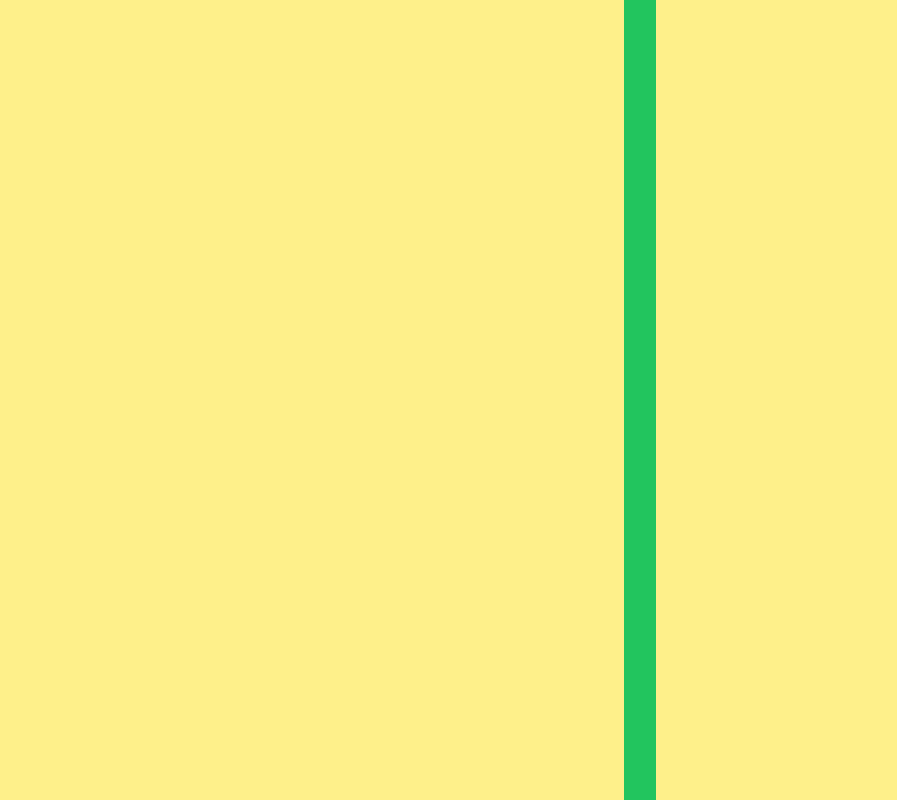
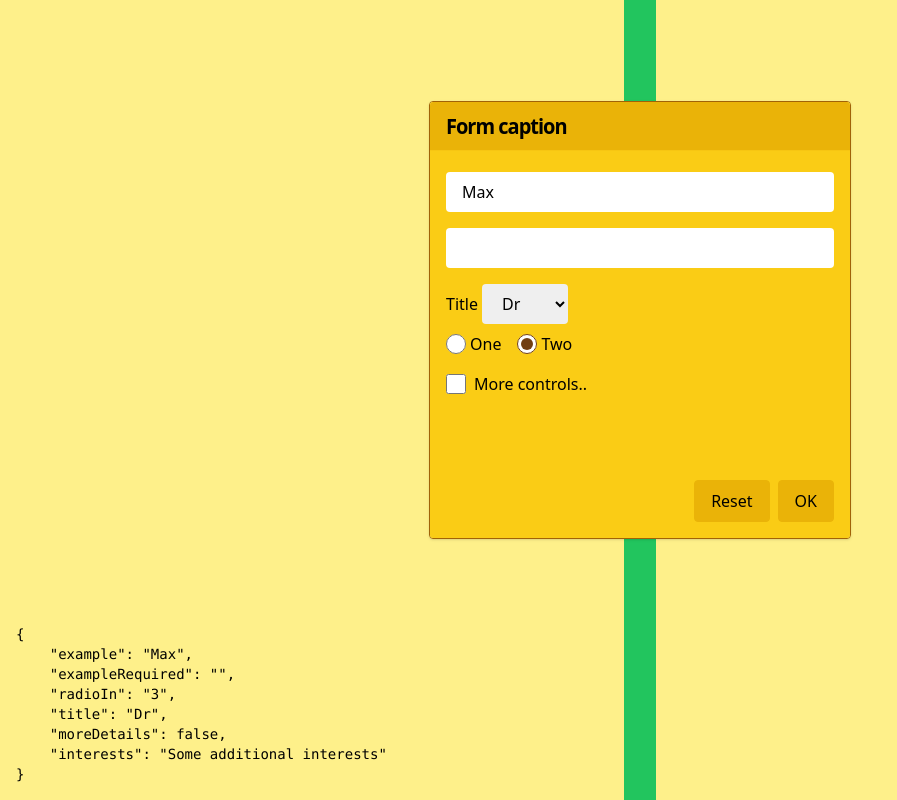
Before and after one commit to maxzz/forms-react-hook-form, a React (Vite) app: page / in a window 1280 px wide. Shown: the top 800 px of the page, without its empty margins (0-897 px from the left). Built offline with nearby package versions, Linux system fonts and the light colour scheme.

Commit message:
WIP. hook-form3. update ReactPortal

```diff
--- a/src/components/page3/index.tsx
+++ b/src/components/page3/index.tsx
@@ -76,11 +76,9 @@ function Form() {
     );
 }
 
-function ReactPortal({ children, containerSelector }: { children: ReactNode; containerSelector?: string; }) {
-    const containerEl = containerSelector && document.querySelector(containerSelector) || document.body;
-    // if (!containerEl) {
-    //     throw new Error('No portal container');
-    // }
+function ReactPortal({ children, containerSelector }: { children: ReactNode; containerSelector?: string | Element; }) {
+    const el = typeof containerSelector === 'string' && document.querySelector(containerSelector);
+    const containerEl = el || containerSelector as Element || document.body;
     return createPortal(children, containerEl);
 }
 
@@ -89,7 +87,9 @@ export function Page3_Form() {
         <div className="flex items-center justify-center text-yellow-900 bg-yellow-300">
             {/* <ReactPortal containerSelector="#portals-container"> */}
             <ReactPortal>
-                <Form />
+                <div className="absolute inset-0">
+                    <Form />
+                </div>
             </ReactPortal>
         </div>
     );
```
